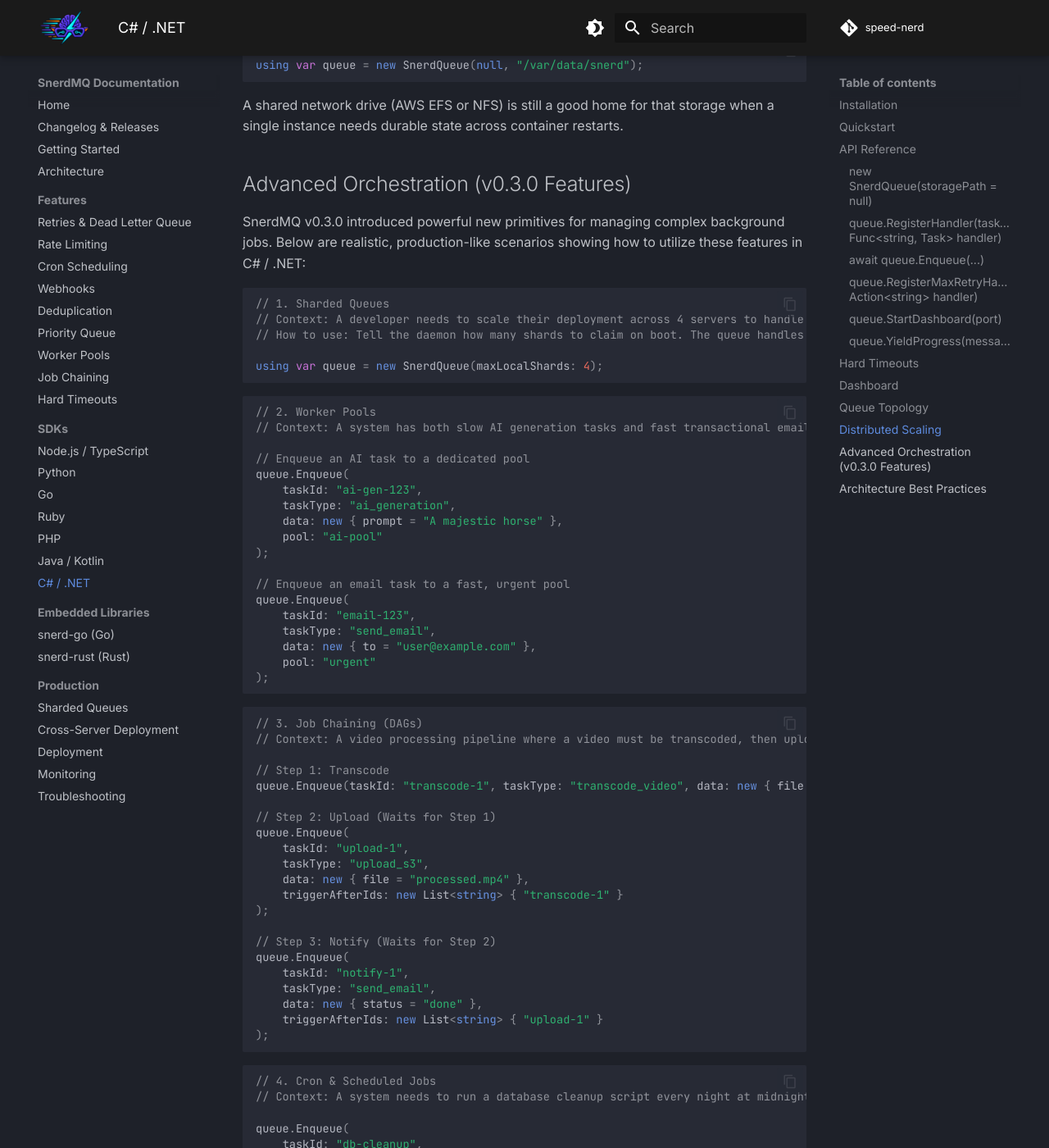
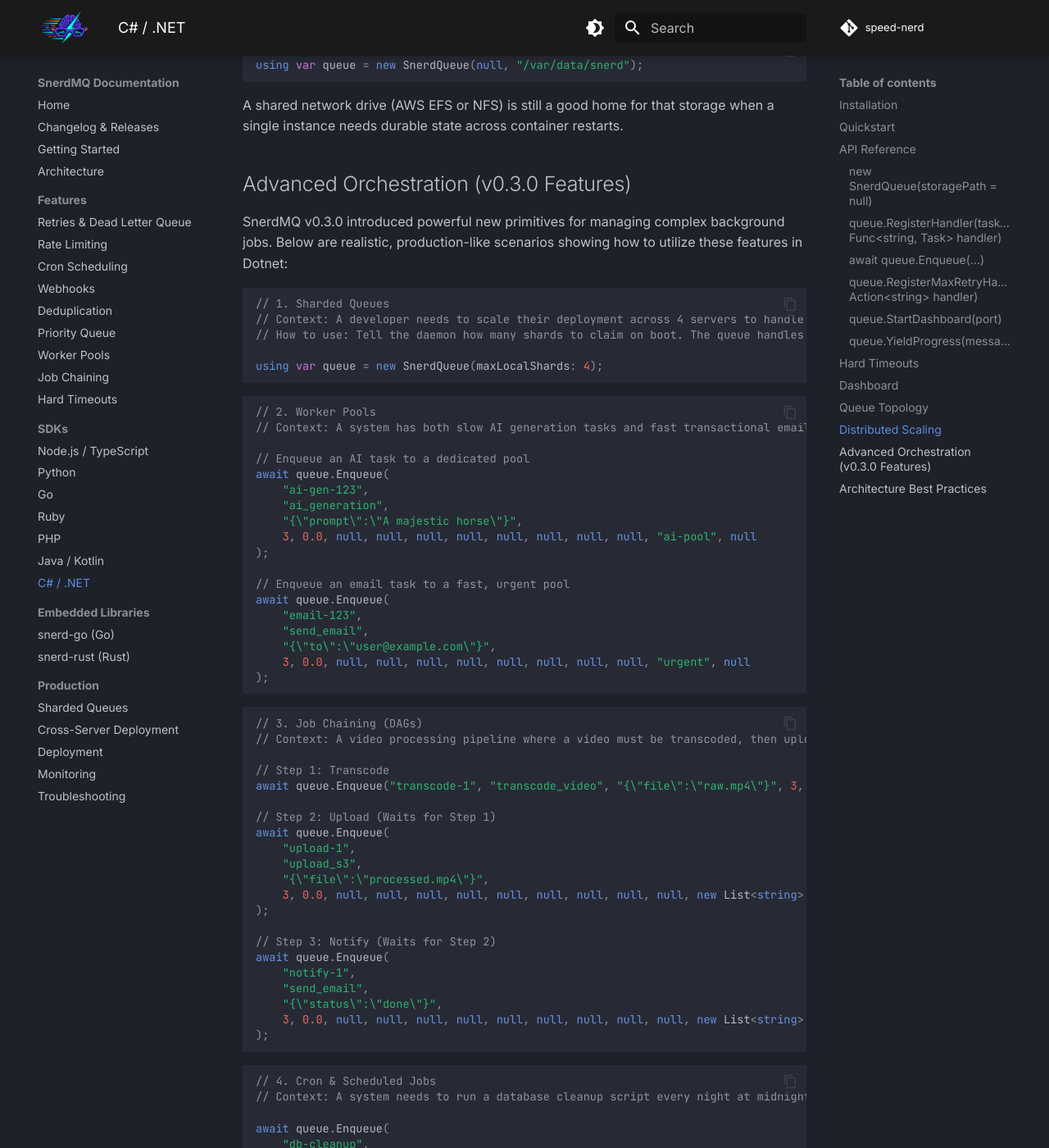
Before and after one commit to speed-nerd/docs, an MkDocs documentation site: the page built from docs/sdks/dotnet.md, in a window 1280 px wide and 1400 px high, scrolled down 3598 px. Shown: the whole window at 82% size. Built offline with MkDocs 1.6.1 and Material for MkDocs 9.7.7, drawn with Linux system fonts in a browser that asks for light colours; some of the changed text lies outside the part shown.

Commit message:
docs: Fix enqueue code examples signature

````diff
--- a/docs/sdks/dotnet.md
+++ b/docs/sdks/dotnet.md
@@ -162,7 +162,7 @@
 
 ## Advanced Orchestration (v0.3.0 Features)
 
-SnerdMQ v0.3.0 introduced powerful new primitives for managing complex background jobs. Below are realistic, production-like scenarios showing how to utilize these features in C# / .NET:
+SnerdMQ v0.3.0 introduced powerful new primitives for managing complex background jobs. Below are realistic, production-like scenarios showing how to utilize these features in Dotnet:
 
 ```csharp
 // 1. Sharded Queues
@@ -177,19 +177,19 @@
 // Context: A system has both slow AI generation tasks and fast transactional emails. We want to prevent AI tasks from starving the email workers.
 
 // Enqueue an AI task to a dedicated pool
-queue.Enqueue(
-    taskId: "ai-gen-123",
-    taskType: "ai_generation",
-    data: new { prompt = "A majestic horse" },
-    pool: "ai-pool"
+await queue.Enqueue(
+    "ai-gen-123",
+    "ai_generation",
+    "{\"prompt\":\"A majestic horse\"}",
+    3, 0.0, null, null, null, null, null, null, null, null, "ai-pool", null
 );
 
 // Enqueue an email task to a fast, urgent pool
-queue.Enqueue(
-    taskId: "email-123",
-    taskType: "send_email",
-    data: new { to = "user@example.com" },
-    pool: "urgent"
+await queue.Enqueue(
+    "email-123",
+    "send_email",
+    "{\"to\":\"user@example.com\"}",
+    3, 0.0, null, null, null, null, null, null, null, null, "urgent", null
 );
 ```
 
@@ -198,22 +198,22 @@
 // Context: A video processing pipeline where a video must be transcoded, then uploaded to S3, and finally an email notification must be sent.
 
 // Step 1: Transcode
-queue.Enqueue(taskId: "transcode-1", taskType: "transcode_video", data: new { file = "raw.mp4" });
+await queue.Enqueue("transcode-1", "transcode_video", "{\"file\":\"raw.mp4\"}", 3, 0.0, null, null, null, null, null, null, null, null, null, null);
 
 // Step 2: Upload (Waits for Step 1)
-queue.Enqueue(
-    taskId: "upload-1",
-    taskType: "upload_s3",
-    data: new { file = "processed.mp4" },
-    triggerAfterIds: new List<string> { "transcode-1" }
+await queue.Enqueue(
+    "upload-1",
+    "upload_s3",
+    "{\"file\":\"processed.mp4\"}",
+    3, 0.0, null, null, null, null, null, null, null, null, null, new List<string> { "transcode-1" }
 );
 
 // Step 3: Notify (Waits for Step 2)
-queue.Enqueue(
-    taskId: "notify-1",
-    taskType: "send_email",
-    data: new { status = "done" },
-    triggerAfterIds: new List<string> { "upload-1" }
+await queue.Enqueue(
+    "notify-1",
+    "send_email",
+    "{\"status\":\"done\"}",
+    3, 0.0, null, null, null, null, null, null, null, null, null, new List<string> { "upload-1" }
 );
 ```
 
@@ -221,11 +221,11 @@
 // 4. Cron & Scheduled Jobs
 // Context: A system needs to run a database cleanup script every night at midnight.
 
-queue.Enqueue(
-    taskId: "db-cleanup",
-    taskType: "cleanup_job",
-    data: new { table = "sessions" },
-    cron: "0 0 * * *"
+await queue.Enqueue(
+    "db-cleanup",
+    "cleanup_job",
+    "{\"table\":\"sessions\"}",
+    3, 0.0, null, null, null, null, null, "0 0 * * *", null, null, null, null
 );
 ```
 
@@ -233,11 +233,11 @@
 // 5. Hard Timeouts
 // Context: A background worker is making an HTTP request to a flaky third-party API that might hang indefinitely. We forcefully kill it if it runs over 5 minutes.
 
-queue.Enqueue(
-    taskId: "api-fetch-1",
-    taskType: "fetch_data",
-    data: new { endpoint = "/sync" },
-    maxExecutionSeconds: 300
+await queue.Enqueue(
+    "api-fetch-1",
+    "fetch_data",
+    "{\"endpoint\":\"/sync\"}",
+    3, 0.0, null, null, null, null, null, null, null, 300, null, null
 );
 ```
 
@@ -245,11 +245,11 @@
 // 6. Webhook Callbacks
 // Context: A developer is using AWS Lambda or Vercel Serverless functions and wants SnerdMQ to trigger the function via an HTTP POST request rather than running a local worker.
 
-queue.Enqueue(
-    taskId: "serverless-job",
-    taskType: "resize_image",
-    data: new { img = "cat.jpg" },
-    webhookUrl: "https://api.example.com/webhook/snerdmq"
+await queue.Enqueue(
+    "serverless-job",
+    "resize_image",
+    "{\"img\":\"cat.jpg\"}",
+    3, 0.0, null, null, null, null, null, null, "https://api.example.com/webhook/snerdmq", null, null, null
 );
 ```
 
````
Also changed, not shown: docs/sdks/go.md (+10 -48 lines), docs/sdks/java.md (+8 -8 lines), docs/sdks/node.md (+44 -9 lines), docs/sdks/php.md (+10 -9 lines).
